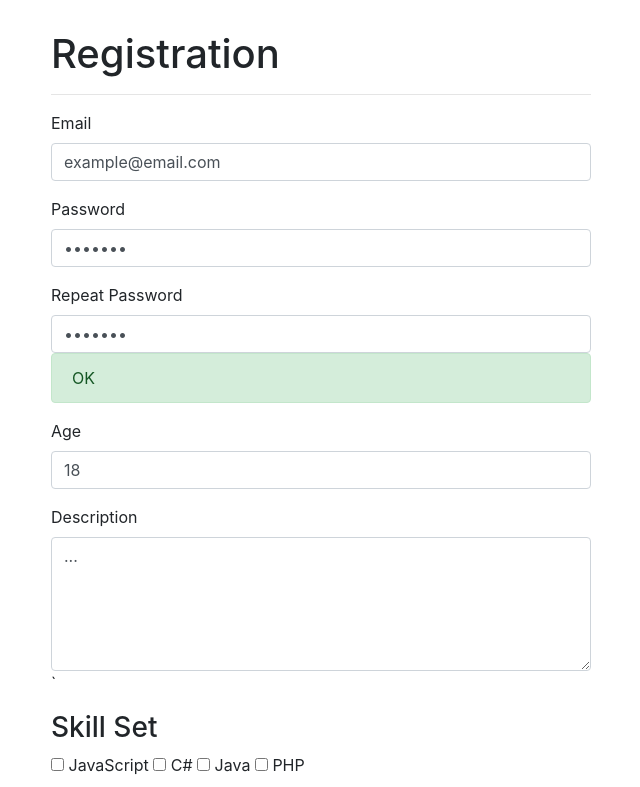
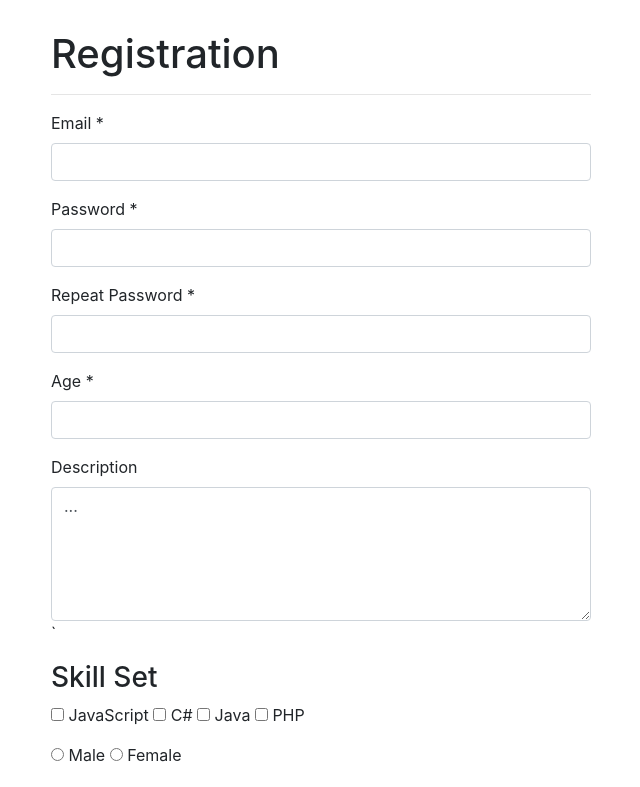
Before and after one commit to AChristoff/VueJS-education, a Vue app: page / in a window 1280 px wide. Shown: the top 787 px of the page, without its empty margins (34-674 px from the left). Built offline with nearby package versions, Linux system fonts and the light colour scheme.

Commit message:
add refactor password validation

```diff
--- a/src/components/Form.vue
+++ b/src/components/Form.vue
@@ -5,32 +5,48 @@
                 <h1>Registration</h1>
                 <hr>
                 <div class="form-group">
-                    <label for="email">Email</label>
-                    <input class="form-control" v-model.trim.lazy="formInfo.email" type="text" id="email">
-                    <p v-if="!$v.formInfo.email.required" class="alert alert-danger">Email is required </p>
-                    <p v-if="!$v.formInfo.email.email" class="alert alert-danger">Email is not valid</p>
+                    <label for="email">Email *</label>
+                    <input @blur="$v.formInfo.email.$touch"
+                           v-model.trim.lazy="formInfo.email"
+                           id="email"
+                           class="form-control"
+                           type="text">
+                    <p v-if="!$v.formInfo.email.required && $v.formInfo.email.$dirty" class="alert alert-danger">Email is required </p>
+                    <p v-else-if="!$v.formInfo.email.email" class="alert alert-danger">Email is not valid</p>
                     <!---->
                 </div>
                 <div class="form-group">
-                    <label for="password">Password</label>
-                    <input v-model="formInfo.password" type="password" id="password" class="form-control">
-                    <p v-if="!$v.formInfo.password.required" class="alert alert-danger">Password is required</p>
-                    <p v-else-if="!$v.formInfo.password.hasSpecialChar" class="alert alert-danger">Password must have at least one special character</p>
+                    <label for="password">Password *</label>
+                    <input @blur="$v.formInfo.password.$touch"
+                           v-model="formInfo.password"
+                           id="password"
+                           class="form-control"
+                           type="password">
+                    <p v-if="!$v.formInfo.password.required && $v.formInfo.password.$dirty" class="alert alert-danger">Password is required</p>
+                    <p v-else-if="!$v.formInfo.password.hasSpecialChar && $v.formInfo.password.$dirty" class="alert alert-danger">Password must have at least one special character</p>
                     <p v-else-if="!$v.formInfo.password.minLength" class="alert alert-danger">Password must have at least {{ $v.formInfo.password.$params.minLength.min }} characters.</p>
                     <!---->
                 </div>
                 <div class="form-group">
-                    <label for="repeatPass">Repeat Password</label>
-                    <input v-model="formInfo.repeatPass" type="password" id="repeatPass" class="form-control">
-                    <p v-if="!$v.formInfo.repeatPass.required" class="alert alert-danger">Field is required</p>
-                    <p v-else-if="$v.formInfo.repeatPass.sameAs" class="alert alert-success">OK</p>
-                    <p v-else class="alert alert-danger">Passwords do not match!</p>
+                    <label for="repeatPass">Repeat Password *</label>
+                    <input @blur="$v.formInfo.repeatPass.$touch"
+                           v-model="formInfo.repeatPass"
+                           id="repeatPass"
+                           class="form-control"
+                           type="password">
+                    <p v-if="!$v.formInfo.repeatPass.required && $v.formInfo.repeatPass.$dirty" class="alert alert-danger">Field is required</p>
+                    <p v-else-if="!$v.formInfo.repeatPass.sameAs && $v.formInfo.repeatPass.$dirty" class="alert alert-danger">Passwords do not match!</p>
+                    <p v-else-if="$v.formInfo.repeatPass.sameAs && $v.formInfo.repeatPass.$dirty" class="alert alert-success">OK</p>
                     <!---->
                 </div>
                 <div class="form-group">
-                    <label for="age">Age</label>
-                    <input v-model.number="formInfo.age" type="number" id="age" class="form-control">
-                    <p v-if="!$v.formInfo.age.required" class="alert alert-danger">Age is required</p>
+                    <label for="age">Age *</label>
+                    <input @blur="$v.formInfo.age.$touch"
+                           v-model.number="formInfo.age"
+                           id="age"
+                           class="form-control"
+                           type="number">
+                    <p v-if="!$v.formInfo.age.required && $v.formInfo.age.$dirty" class="alert alert-danger">Age is required</p>
                     <p v-else-if="!$v.formInfo.age.numeric" class="alert alert-danger">Age must be numeric value</p>
                     <p v-else-if="!$v.formInfo.age.between" class="alert alert-danger">Age must be between {{ $v.formInfo.age.$params.between.min }} and {{ $v.formInfo.age.$params.between.max }} years</p>
                 </div>
@@ -86,7 +102,8 @@
         <div class="row">
             <div class="col-xs-12 col-sm-8 col-sm-offset-2 col-md-6 col-md-offset-3">
                 <button class="btn btn-primary btn-lg btn-block mt-5"
-                        :disabled="$v.formInfo.$invalid">Submit!</button>
+                        :disabled="$v.formInfo.$invalid">Submit!
+                </button>
             </div>
         </div>
     </form>
@@ -102,12 +119,11 @@
         data() {
             return {
                 formInfo: {
-                    email: 'example@email.com',
+                    email: '',
+                    password: '',
+                    repeatPass: '',
+                    age: '',
                     description: '...',
-                    password: '(123456',
-                    repeatPass: '(123456',
-                    age: '18',
-                    disabled: false,
                     skills: [],
                     gender: '',
                     selectedCountry: '',
@@ -145,6 +161,14 @@
         methods: {
             onSubmit() {
                 this.$emit('form-send', this.formInfo);
+            },
+            methods: {
+                status(validation) {
+                    return {
+                        error: validation.$error,
+                        dirty: validation.$dirty
+                    }
+                }
             }
         }
     }
--- a/src/main.js
+++ b/src/main.js
@@ -10,4 +10,4 @@ Vue.config.productionTip = false;
 
 new Vue({
   render: h => h(App),
-}).$mount('#app')
+}).$mount('#app');
```
